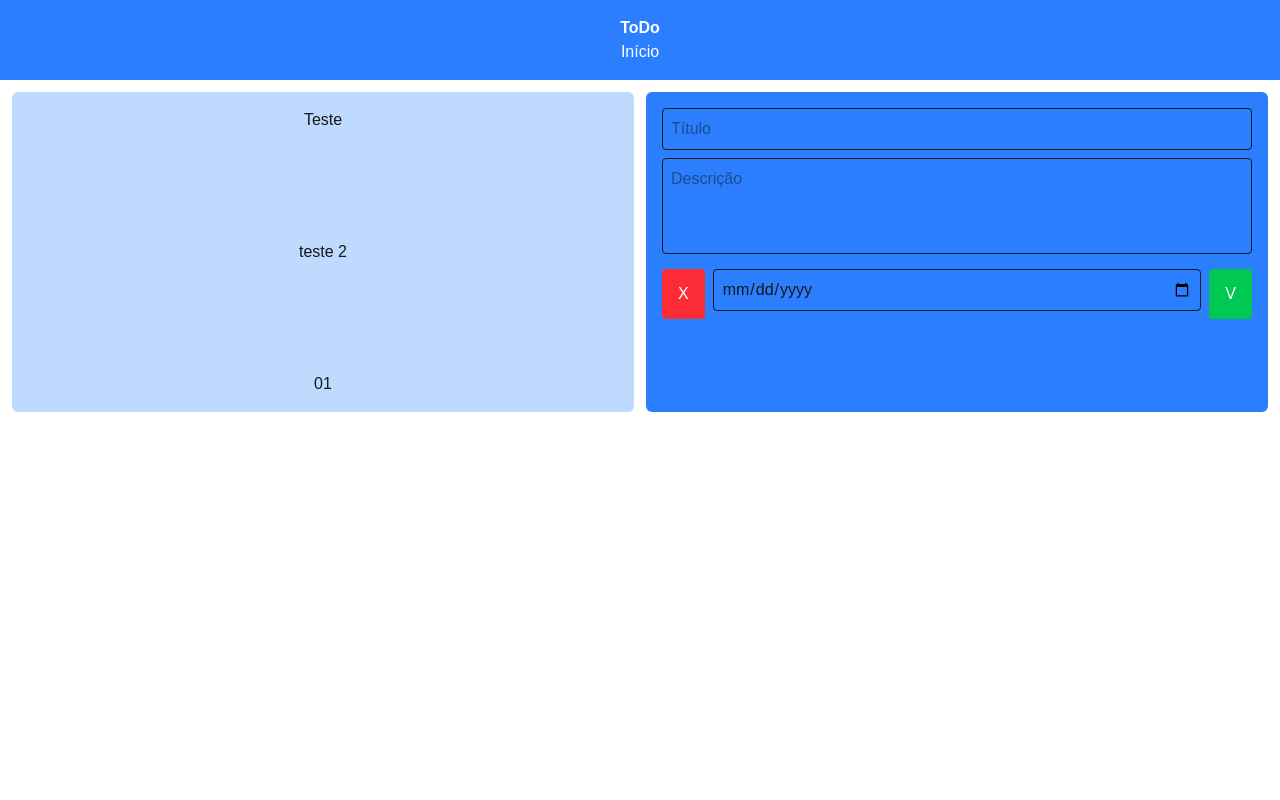
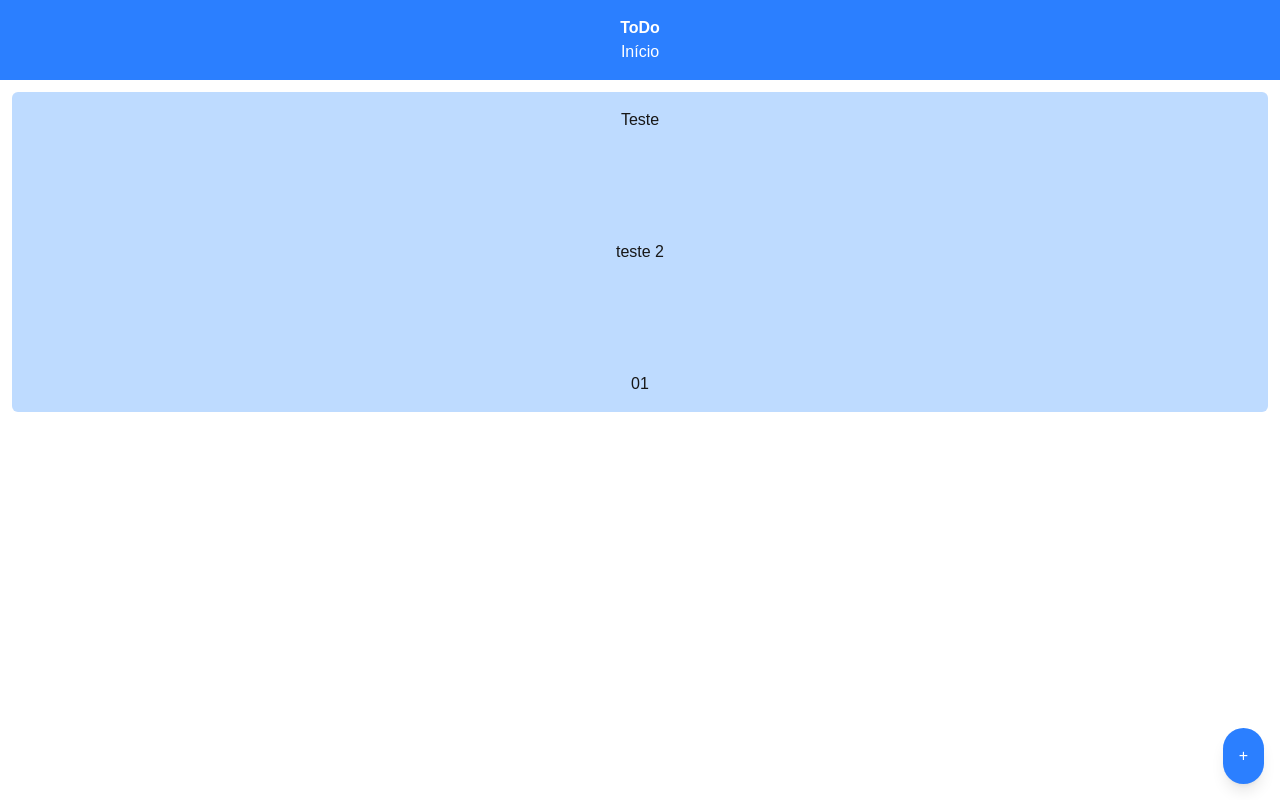
Before and after one commit to Bbaranoski/estudo, a Next.js app: page / in a window 1280 px wide. Built offline with nearby package versions, Linux system fonts and the light colour scheme.

Commit message:
adicionando um modal

```diff
--- a/src/app/page.tsx
+++ b/src/app/page.tsx
@@ -9,8 +9,9 @@ export default function Home() {
   }
   const [todo, setTodo] = useState<Todo>({titulo: "", descricao: "", data: ""});
   const [lista, setLista] = useState<Todo[]>([{titulo: "Teste", descricao: "teste 2", data: "01"}]);
+  const [aberto, setAberto] = useState<boolean>(false);
 
-  const addTodo = () => {
+  function addTodo() {
     if(todo.titulo !== "" && todo.descricao !== "") {
       setLista([...lista, todo]);
       setTodo({titulo: "", descricao: "", data: ""});
@@ -19,6 +20,7 @@ export default function Home() {
 
   return (
     <div className="grid grid-cols-[repeat(auto-fit,minmax(300px,1fr))] grid-rows-[repeat(auto-fit,minmax(200px,40vh))] w-full gap-3 p-3">
+
       {lista.map((e, index) => (
         <div key={index} className="bg-blue-200 flex flex-col items-center justify-between p-4 rounded-md min-h-[200px]">
           <h2>{e.titulo}</h2>
@@ -26,32 +28,56 @@ export default function Home() {
           <p>{e.data}</p>
         </div>
       ))}
-        <div className="bg-blue-500 p-4 rounded-md order-2 min-h-[200px]">
+
+      <button className="fixed bottom-4 right-4 bg-blue-500 text-white p-4 rounded-full shadow-lg"
+        onClick={() => setAberto(true)}
+      >+</button>
+
+      {aberto && (
+        <div className="fixed inset-0 bg-black/50 flex justify-center items-center">
+          <div className="bg-blue-500 p-6 rounded-lg shadow-lg w-96">
             <input type="text"
               placeholder="Título"
               className="p-2 border rounded mb-2 w-full"
               value={todo.titulo}
-            onChange={(e) => setTodo({...todo, titulo: e.target.value})}
+              onChange={(e) =>
+                setTodo({...todo, titulo: e.target.value})
+              }
             />
-          <textarea placeholder="Descrição"
-            className="p-2 border rounded mb-2 w-full min-h-[6rem] resize-none"
+
+            <textarea className="p-2 border rounded mb-2 w-full min-h-[6rem] resize-none"
+              placeholder="Descrição"
               value={todo.descricao}
-            onChange={(e) => setTodo({...todo, descricao: e.target.value})}
+              onChange={(e) =>
+                setTodo({...todo, descricao: e.target.value})
+              }
             />
+
             <div className="flex gap-2">
-            <button className="bg-red-500 text-white px-4 py-2 rounded">X</button>
-            <input type="date"
-            className="p-2 border rounded mb-2 w-full"
+              <button className="bg-red-500 text-white px-4 py-2 rounded"
+                onClick={() => {setAberto(false)
+                  setTodo({titulo: "", descricao: "", data: ""})
+                }}
+              >X</button>
+
+              <input className="p-2 border rounded mb-2 w-full"
+                type="date"
                 value={todo.data}
                 onChange={(e) => {
                   setTodo({...todo, data: e.target.value})
                 }}
               />
+
               <button className="bg-green-500 text-white px-4 py-2 rounded"
-              onClick={addTodo}
+                onClick={() => {
+                  addTodo()
+                  setAberto(false);
+                }}
               >V</button>
             </div>
           </div>
         </div>
+      )}
+    </div>
   );
 }
--- a/src/components/Navbar.tsx
+++ b/src/components/Navbar.tsx
@@ -6,7 +6,6 @@ export default function Navbar() {
             <h1 className="text-x1 font-bold">ToDo</h1>
             <div className="space-x-4 flex gap-4">
                 <Link href="/">Início</Link>
-
             </div>
         </nav>
     )
```
Lines whose indentation alone changed are shown as unchanged.
